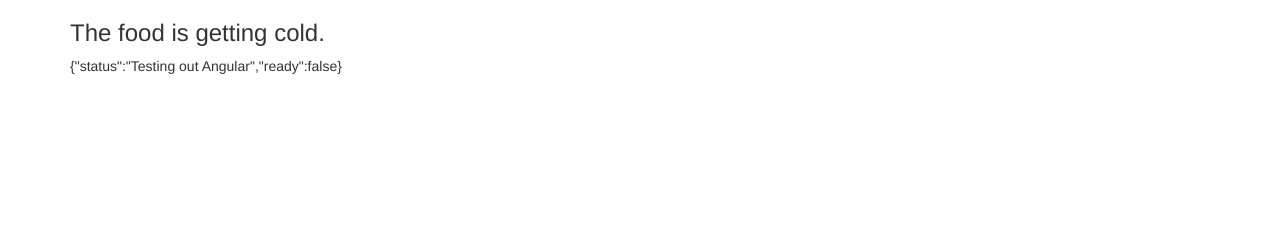
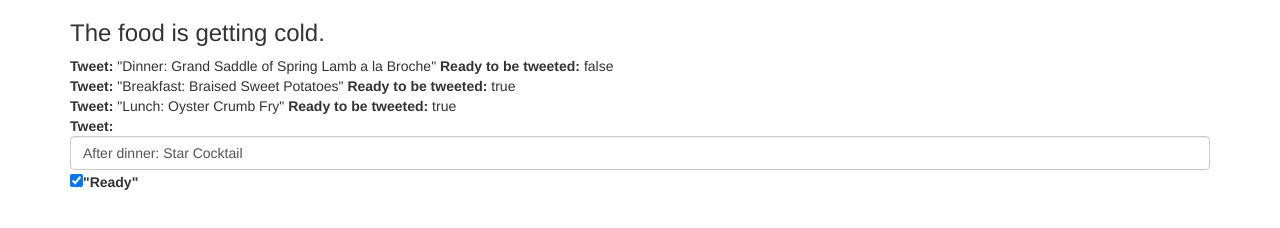
Before and after one commit to mbd-s/cold-food, a website: page views/index.html in a window 1280 px wide. Drawn offline with nearby package versions, Linux system fonts and the light colour scheme.

Commit message:
data binding with text inputs and checkboxes

```diff
--- a/controllers/tweetsController.js
+++ b/controllers/tweetsController.js
@@ -39,7 +39,7 @@ function update(req, res) {
   db.Tweet.findById(req.params.tweetId, function(err, foundTweet) {
     if(err) { console.log('tweetsController.update error', err); }
     foundTweet.status = req.body.status;
-    foundTweet.ready = req.body.ready;
+    foundTweet.isReady = req.body.isReady;
     foundTweet.save(function(err, savedTweet) {
       if(err) { console.log('Saving updated tweet failed.'); }
       res.json(savedTweet);
--- a/models/tweet.js
+++ b/models/tweet.js
@@ -3,7 +3,7 @@ var Schema = mongoose.Schema;
 
 var TweetSchema = new Schema({
      status: String,
-     ready: Boolean
+     isReady: Boolean
 });
 
 var Tweet = mongoose.model('Tweet', TweetSchema);
--- a/public/scripts/app.js
+++ b/public/scripts/app.js
@@ -4,10 +4,25 @@ angular
 
 function TweetsIndexController () {
   var vm = this;
-  vm.newTweet = {};
 
   vm.newTweet = {
-    status: 'Testing out Angular',
-    ready: false
-  };
+    status: "After dinner: Star Cocktail",
+    isReady: true
+  }
+
+  vm.tweets = [
+    {
+      status: "Breakfast: Braised Sweet Potatoes",
+      isReady: true
+    },
+    {
+      status: "Lunch: Oyster Crumb Fry",
+      isReady: true
+    },
+    {
+      status: "Dinner: Grand Saddle of Spring Lamb a la Broche",
+      isReady: false
+    }
+  ];
+
 }
--- a/views/index.html
+++ b/views/index.html
@@ -20,9 +20,14 @@
       <h3>The food is getting cold.</h3>
     </div>
     <div class="container" ng-controller="TweetsIndexController as tweetsIndexCtrl">
-      <div>
-        <p>{{tweetsIndexCtrl.newTweet}}</p>
-      </div>
+
+        <div ng-repeat="tweet in tweetsIndexCtrl.tweets | orderBy: 'isReady'">
+          <strong>Tweet: </strong>"{{tweet.status}}"
+          <strong>Ready to be tweeted: </strong>{{tweet.isReady}}
+        </div>
+
+      <strong>Tweet: </strong><input type="text" class="form-control" placeholder="Tweet" ng-model="tweetsIndexCtrl.newTweet.status">
+      <input type="checkbox" id="cbox" ng-model="tweetsIndexCtrl.newTweet.isReady"><label for="cbox">"Ready"</cbox>
     </div>
   </body>
 </html>
```
Also changed, not shown: seed.js (+4 -4 lines).
